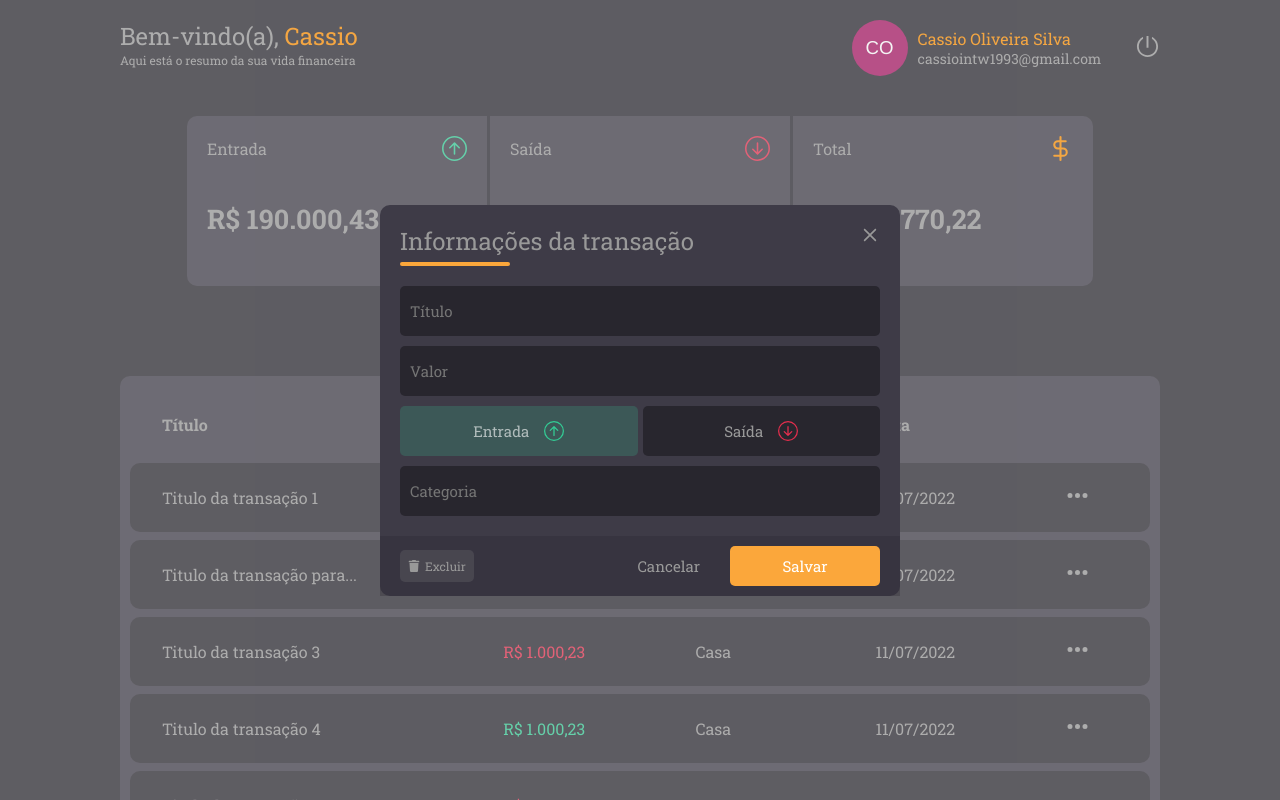
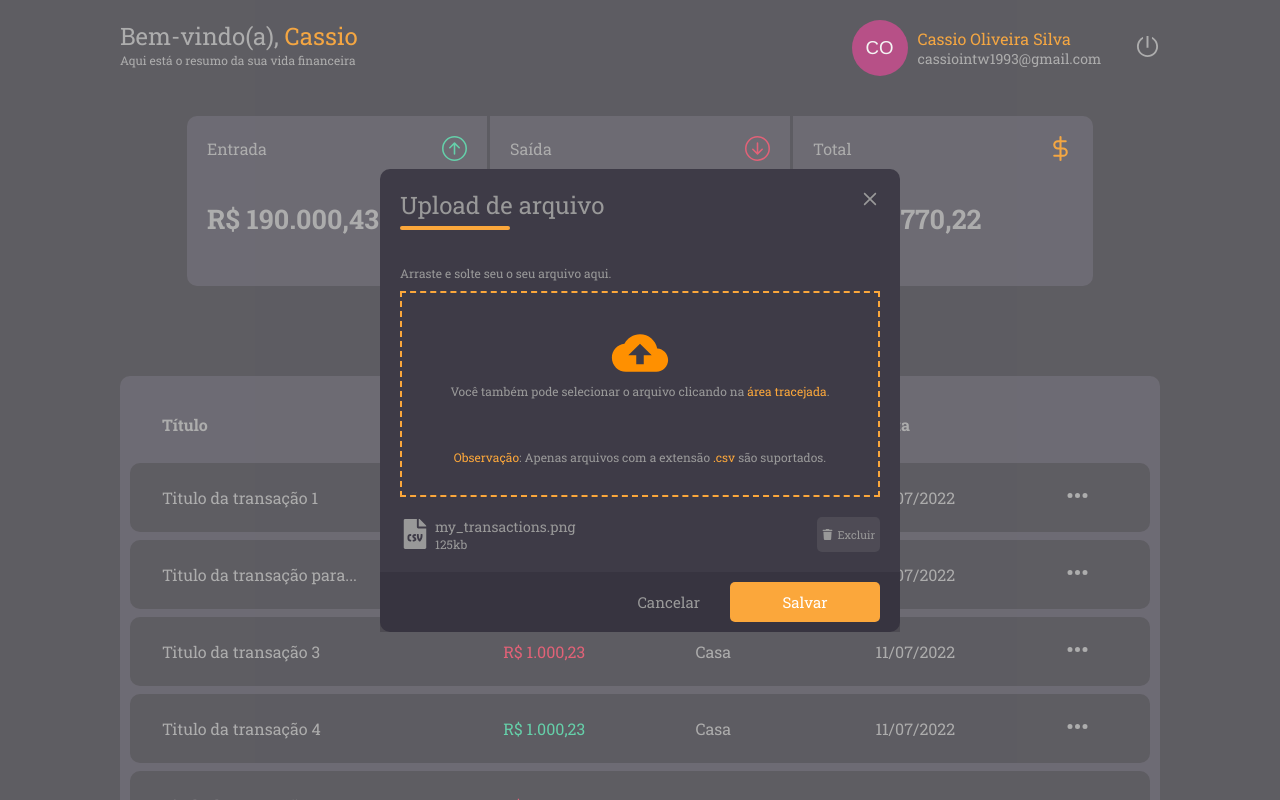
Before and after one commit to cassiosilva93/finance-web, a React (Vite) app: page / in a window 1280 px wide. Both pictures are taken after a click on the icon 1077 px from the left and 495 px from the top of the page. Shown: the top 800 px of the page. Built offline with nearby package versions, Linux system fonts and the light colour scheme.

Commit message:
feat: add components

```diff
--- a/src/App.tsx
+++ b/src/App.tsx
@@ -1,4 +1,4 @@
-import Modal from './components/Modal/EditTransactionModal';
+import Modal from './components/Modal/UploadFileModal';
 import { ModalProvider } from './hooks/useModal';
 import Home from './pages/Home';
 import GlobalStyle from './styles/global';
--- /dev/null
+++ b/src/components/DropzoneContentMessage/index.tsx
@@ -0,0 +1,37 @@
+interface DropzoneContentMessageProps {
+  isDragActive: boolean;
+  isDragReject: boolean;
+}
+
+export default function DropzoneContentMessage({
+  isDragActive,
+  isDragReject,
+}: DropzoneContentMessageProps) {
+  if (!isDragActive) {
+    return (
+      <>
+        <p>
+          Você também pode selecionar o arquivo clicando na{' '}
+          <span>área tracejada</span>.
+        </p>
+        <div>
+          <p>
+            <strong>Observação</strong>: Apenas arquivos com a extensão{' '}
+            <strong>.csv</strong> são suportados.
+          </p>
+        </div>
+      </>
+    );
+  }
+
+  if (isDragReject) {
+    return (
+      <p>
+        Arquivo não suportado, por favor, selecione um arquivo com a extensão
+        .csv
+      </p>
+    );
+  }
+
+  return <p>Arquivo válido, por favor, solte o arquivo aqui.</p>;
+}
--- /dev/null
+++ b/src/components/FileUploaded/index.tsx
@@ -0,0 +1,21 @@
+import { FaFileCsv, FaTrash } from 'react-icons/fa';
+import { Container, FileInfo, RemoveTransactionContainer } from './style';
+
+export default function FileUploaded() {
+  return (
+    <Container>
+      <FileInfo>
+        <FaFileCsv size={30} />
+        <div>
+          <span>my_transactions.png</span>
+          <strong>125kb</strong>
+        </div>
+      </FileInfo>
+
+      <RemoveTransactionContainer>
+        <FaTrash />
+        <a onClick={() => {}}>Excluir</a>
+      </RemoveTransactionContainer>
+    </Container>
+  );
+}
--- /dev/null
+++ b/src/components/FileUploaded/style.ts
@@ -0,0 +1,63 @@
+import theme from '@src/theme';
+import { transparentize } from 'polished';
+import styled from 'styled-components';
+
+export const Container = styled.div`
+  display: flex;
+  justify-content: space-between;
+  padding: 0 20px 20px 20px;
+
+  button {
+    border: none;
+    background-color: transparent;
+    color: ${theme.colors.orange[700]};
+    font-size: 12px;
+    margin-left: 7px;
+    transition: color 0.3s;
+    text-decoration: underline;
+
+    &:hover {
+      color: ${transparentize(0.1, theme.colors.orange[700])};
+    }
+  }
+`;
+
+export const FileInfo = styled.div`
+  display: flex;
+  align-items: center;
+
+  div {
+    display: flex;
+    flex-direction: column;
+    margin-left: 5px;
+  }
+
+  span {
+    font-size: 14px;
+  }
+
+  strong {
+    font-size: 12px;
+  }
+`;
+
+export const RemoveTransactionContainer = styled.div`
+  display: flex;
+  align-items: center;
+  background-color: ${transparentize(0.8, '#8C8C8C')};
+  padding: 5px;
+  font-size: 11px;
+  border-radius: 5px;
+  transition: background-color 0.3s;
+  cursor: pointer;
+
+  a {
+    margin-left: 5px;
+  }
+
+  &:hover {
+    transition: background-color 0.3s;
+    background-color: ${theme.colors.orange[700]};
+    color: ${theme.colors.txt};
+  }
+`;
--- a/src/components/Modal/EditTransactionModal/style.ts
+++ b/src/components/Modal/EditTransactionModal/style.ts
@@ -83,6 +83,7 @@ export const RemoveTransactionContainer = styled.div`
   font-size: 12px;
   border-radius: 5px;
   transition: background-color 0.3s;
+  cursor: pointer;
 
   a {
     margin-left: 5px;
--- /dev/null
+++ b/src/components/Modal/UploadFileModal/index.tsx
@@ -0,0 +1,93 @@
+import DropzoneContentMessage from '@src/components/DropzoneContentMessage';
+import FileUploaded from '@src/components/FileUploaded';
+import { useModal } from '@src/hooks/useModal';
+import theme from '@src/theme';
+import { useCallback } from 'react';
+import { useDropzone } from 'react-dropzone';
+import { CgClose } from 'react-icons/cg';
+import { IoMdCloudUpload } from 'react-icons/io';
+import ReactModal from 'react-modal';
+import {
+  CancelContainer,
+  Content,
+  DropzoneContainer,
+  ModalBody,
+  ModalFooter,
+} from './style';
+
+interface File {}
+
+export default function Modal() {
+  const { isVisible, handleCloseModal } = useModal();
+
+  const onDrop = useCallback((acceptedFile: any) => {
+    console.log(acceptedFile);
+  }, []);
+
+  const { getRootProps, getInputProps, isDragActive, isDragReject } =
+    useDropzone({
+      onDrop,
+      multiple: false,
+      accept: {
+        'text/csv': ['.csv'],
+      },
+    });
+
+  function iconColor(isDragActive: boolean, isDragReject: boolean) {
+    if (!isDragActive) return theme.colors.orange[800];
+    if (isDragReject) return theme.colors.red[900];
+    return theme.colors.green[900];
+  }
+
+  return (
+    <ReactModal
+      isOpen={isVisible}
+      onRequestClose={handleCloseModal}
+      overlayClassName="react-modal-overlay"
+      className="react-modal-content"
+      ariaHideApp={false}
+    >
+      <button
+        type="button"
+        className="react-modal-close"
+        onClick={handleCloseModal}
+      >
+        <CgClose size={20} color={theme.colors.gray[700]} />
+      </button>
+
+      <Content>
+        <h2>Upload de arquivo</h2>
+        <div className="divider" />
+        <p className="info-drag-and-drop">
+          Arraste e solte seu o seu arquivo aqui.
+        </p>
+        <ModalBody>
+          <DropzoneContainer
+            {...getRootProps()}
+            isDragActive={isDragActive}
+            isDragReject={isDragReject}
+          >
+            <input {...getInputProps()} />
+            <IoMdCloudUpload
+              size={60}
+              color={iconColor(isDragActive, isDragReject)}
+            />
+            <DropzoneContentMessage
+              isDragActive={isDragActive}
+              isDragReject={isDragReject}
+            />
+          </DropzoneContainer>
+        </ModalBody>
+      </Content>
+
+      <FileUploaded />
+
+      <ModalFooter>
+        <div>
+          <CancelContainer onClick={handleCloseModal}>Cancelar</CancelContainer>
+          <button type="submit">Salvar</button>
+        </div>
+      </ModalFooter>
+    </ReactModal>
+  );
+}
--- /dev/null
+++ b/src/components/Modal/UploadFileModal/style.ts
@@ -0,0 +1,103 @@
+import theme from '@src/theme';
+import { transparentize } from 'polished';
+import styled, { css } from 'styled-components';
+
+export const Content = styled.div`
+  padding: 20px;
+
+  p {
+    font-size: 12px;
+  }
+
+  .info-drag-and-drop {
+    margin-top: 35px;
+  }
+`;
+
+export const ModalBody = styled.div`
+  display: flex;
+  flex-direction: column;
+
+  p {
+    font-size: 12px;
+    text-align: center;
+
+    span {
+      color: ${theme.colors.orange[700]};
+    }
+  }
+`;
+
+export const ModalFooter = styled.div`
+  display: flex;
+  justify-content: end;
+  align-items: center;
+  padding: 10px 20px;
+  background-color: ${transparentize('0.7', '#28262E')};
+
+  button {
+    background: ${theme.colors.orange[700]};
+    border: 0;
+    border-radius: 5px;
+    height: 40px;
+    width: 150px;
+    font-size: 15px;
+    color: ${theme.colors.txt};
+    transition: background-color 0.3s;
+
+    &:hover {
+      background-color: ${transparentize(0.3, theme.colors.orange[700])};
+      color: ${theme.colors.txt};
+    }
+  }
+`;
+
+export const CancelContainer = styled.a`
+  margin-right: 30px;
+  font-size: 15px;
+  cursor: pointer;
+  transition: color 0.3s;
+
+  &:hover {
+    color: ${theme.colors.orange[700]};
+  }
+`;
+
+interface DropzoneContainerProps {
+  isDragActive: boolean;
+  isDragReject: boolean;
+}
+
+const isDragActive = css`
+  border-color: ${theme.colors.green[900]};
+  background-color: ${transparentize(0.95, theme.colors.green[900])};
+`;
+
+const isDragReject = css`
+  border-color: ${theme.colors.red[900]};
+  background-color: ${transparentize(0.95, theme.colors.red[900])};
+`;
+
+export const DropzoneContainer = styled.div<DropzoneContainerProps>`
+  display: flex;
+  flex-direction: column;
+  justify-content: center;
+  align-items: center;
+  margin-top: 10px;
+  padding: 30px;
+  border: 2px dashed ${theme.colors.orange[700]};
+  cursor: pointer;
+
+  div {
+    margin-top: 50px;
+
+    strong {
+      color: ${theme.colors.orange[700]};
+    }
+  }
+
+  ${props => props.isDragActive && isDragActive}
+  ${props => props.isDragReject && isDragReject}
+`;
+
+export const UploadMessage = styled.p``;
--- a/src/hooks/useModal.tsx
+++ b/src/hooks/useModal.tsx
@@ -4,14 +4,14 @@ interface ModalProviderProps {
   children: ReactNode;
 }
 
-interface ModaContextProps {
+interface ModalContextProps {
   isVisible: boolean;
   handleOpenModal: () => void;
   handleCloseModal: () => void;
 }
 
-export const ModalContext = createContext<ModaContextProps>(
-  {} as ModaContextProps,
+export const ModalContext = createContext<ModalContextProps>(
+  {} as ModalContextProps,
 );
 
 export function ModalProvider({ children }: ModalProviderProps) {
```
